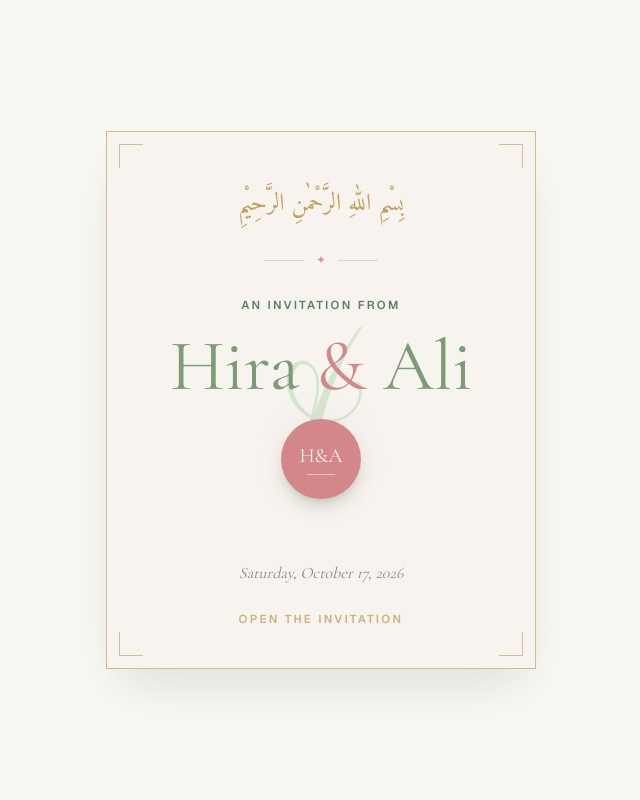
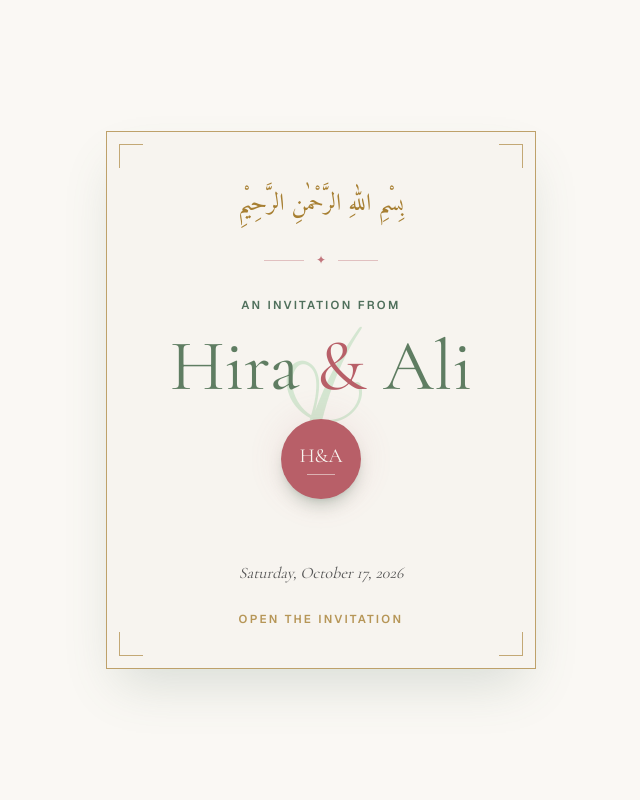
Before and after one commit to aliammad27/aliandhiraengagement, a Next.js app: page / in a window 1280 px wide. Shown: the top 800 px of the page, without its empty margins (319-959 px from the left). Built offline with nearby package versions, Linux system fonts and the light colour scheme.

Commit message:
Strengthen readable theme colors

```diff
--- a/app/globals.css
+++ b/app/globals.css
@@ -5,24 +5,24 @@
   --cream: #faf8f4;
   --warm-white: #f7f4ef;
   --charcoal: #2c2c2c;
-  --charcoal-soft: #888888;
-  --soft-gray: #888888;
+  --charcoal-soft: #555555;
+  --soft-gray: #555555;
   --line: #ddd8d0;
   --sage: #7d9b76;
   --sage-light: #a8c4a2;
   --sage-pale: #d4e6d1;
-  --sage-deep: #7d9b76;
-  --sage-dark: #5f7d62;
-  --gold: #c3a060;
+  --sage-deep: #5f7d62;
+  --sage-dark: #4f6f5b;
+  --gold: #a77f32;
   --gold-soft: #ead7a6;
   --blush: #e8b4b6;
-  --pink: #d4878a;
+  --pink: #b85f68;
   --pink-light: #e8b4b6;
   --pink-pale: #f5e0e1;
-  --pink-deep: #d4878a;
-  --navy: #7d9b76;
-  --navy-soft: #a8c4a2;
-  --midnight: #5f7d62;
+  --pink-deep: #b85f68;
+  --navy: #5f7d62;
+  --navy-soft: #4f6f5b;
+  --midnight: #4f6f5b;
 
   --background: var(--cream);
   --foreground: var(--charcoal);
@@ -103,12 +103,12 @@ textarea {
 }
 
 .invitation-arch {
-  border: 1px solid rgba(195, 160, 96, 0.58);
+  border: 1px solid rgba(167, 127, 50, 0.65);
   border-radius: 999px 999px 0 0;
 }
 
 .navy-vellum {
-  background: var(--sage);
+  background: var(--sage-deep);
 }
 
 .parchment-vellum {
```
